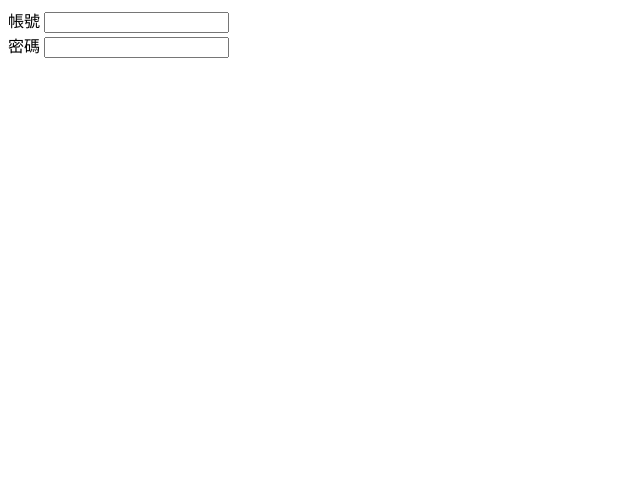
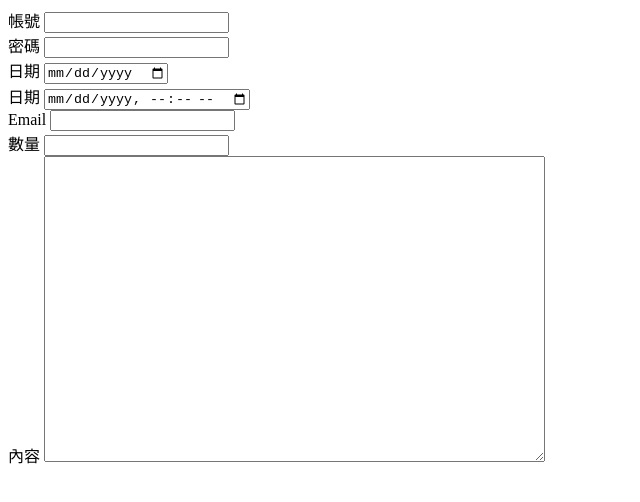
Before and after one commit to a19860101/RWD-m135-20231002, a plain HTML site: page form.html in a window 1280 px wide. Shown: the whole page, without its empty margins (0-640 px from the left). Drawn offline with Linux system fonts and the light colour scheme.

Commit message:
20231004

```diff
--- a/form.html
+++ b/form.html
@@ -13,6 +13,21 @@
         <br>
         <label for="pw">密碼</label>
         <input type="password" id="pw" name="pw">
+        <br>
+        <label for="date">日期</label>
+        <input type="date" id="date" name="date">
+        <br>
+        <label for="datetime-local">日期</label>
+        <input type="datetime-local" id="datetime-local" name="datetime-local">
+        <br>
+        <label for="email">Email</label>
+        <input type="email" id="email" name="email">
+        <br>
+        <label for="number">數量</label>
+        <input type="number" id="number" name="number">
+        <br>
+        <label for="content">內容</label>
+        <textarea name="content" id="content" cols="60" rows="20"></textarea>
     </form>
 </body>
 </html>
```
